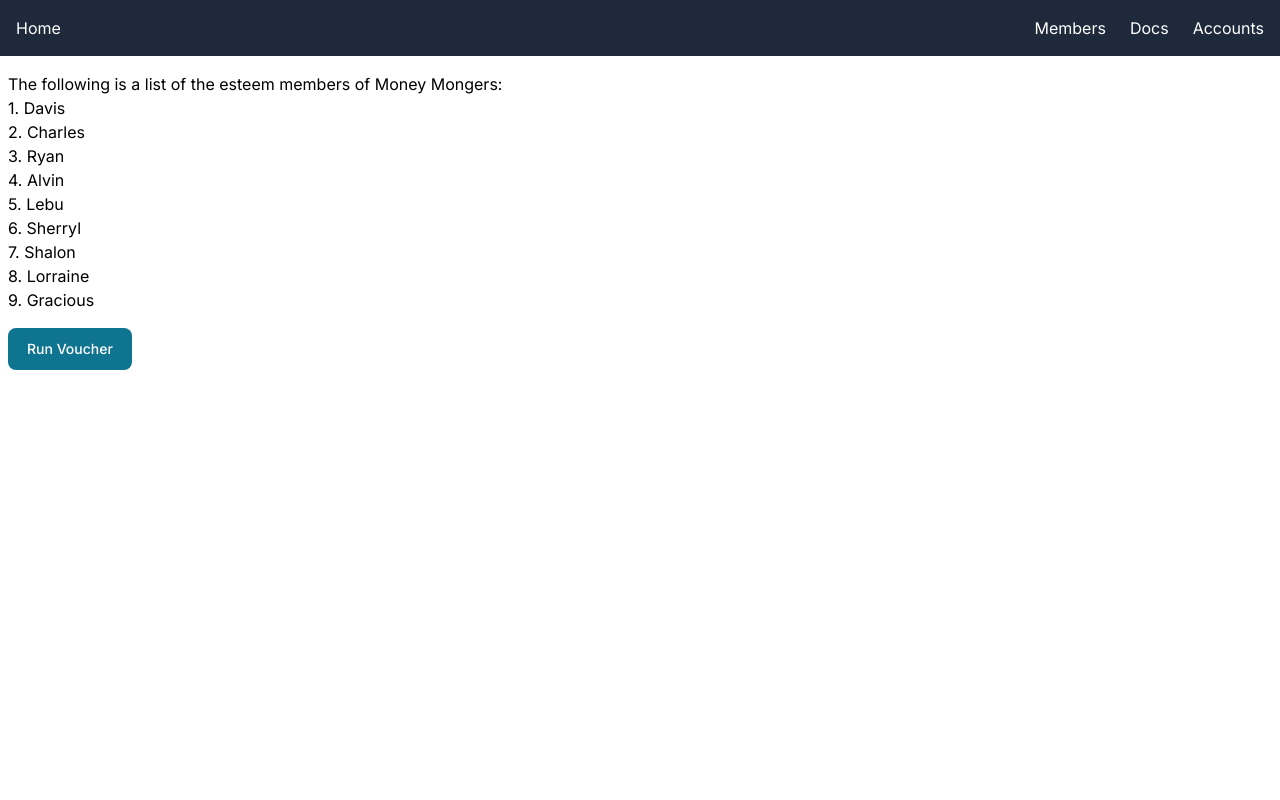
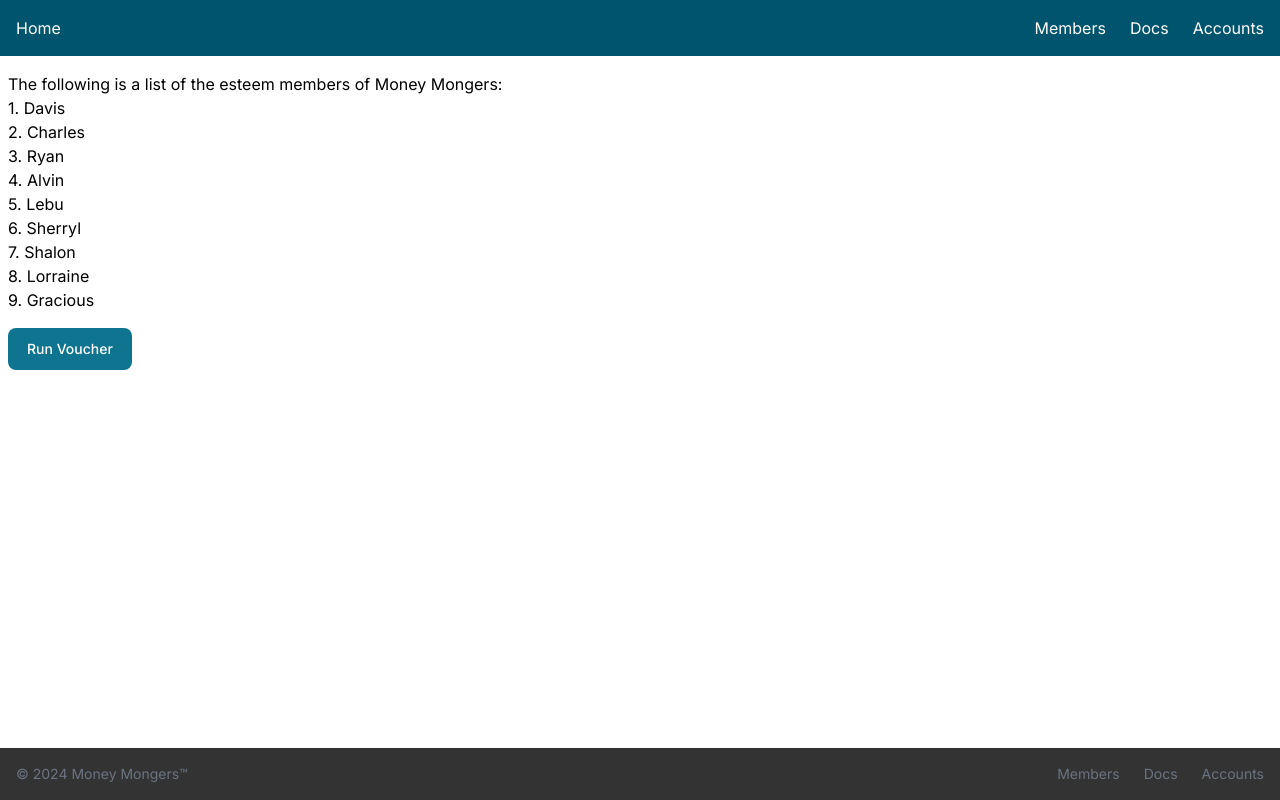
Before and after one commit to CharlieAlbert/money-mongers, a Next.js app: page /members in a window 1280 px wide. Built offline with nearby package versions, Linux system fonts and the light colour scheme.

Commit message:
added footer and styled header

```diff
--- /dev/null
+++ b/app/components/footer.tsx
@@ -0,0 +1,36 @@
+import { Footer } from 'flowbite-react'
+import '../style.css'
+
+export function FooterComponent() {
+  interface FooterItem {
+    label: string
+    href?: string
+    onClick?: () => void
+  }
+  const footerItems: FooterItem[] = [
+    { label: 'Members', href: '/members' },
+    { label: 'Docs', href: '/docs' },
+    { label: 'Accounts', href: '/accounts' }
+  ]
+
+  function CurrentYear(): number | undefined {
+    const date = new Date()
+    const year = date.getFullYear()
+    return year
+  }
+
+  return (
+    <Footer className='custom-footer'>
+      <Footer.Copyright href='#' by='Money Mongers™' year={CurrentYear()} />
+      <Footer.LinkGroup>
+        {footerItems.map((item, index) =>
+          item.href ? (
+            <Footer.Link key={index} href={item.href}>
+              {item.label}
+            </Footer.Link>
+          ) : null
+        )}
+      </Footer.LinkGroup>
+    </Footer>
+  )
+}
--- a/app/components/header.tsx
+++ b/app/components/header.tsx
@@ -13,7 +13,7 @@ export default function Header() {
     { label: 'Accounts', href: '/accounts' }
   ]
   return (
-    <header className='mb-4 w-full bg-slate-800 p-4 capitalize text-white'>
+    <header className='mb-4 w-full bg-[#00546d] p-4 capitalize text-white'>
       <div className='flex items-center justify-between'>
         <div>
           <Link href='/'>Home</Link>
--- a/app/layout.tsx
+++ b/app/layout.tsx
@@ -1,7 +1,9 @@
 import type { Metadata } from 'next'
 import { Inter } from 'next/font/google'
 import './globals.css'
+import './style.css'
 import Header from './components/header'
+import { FooterComponent } from './components/footer'
 
 const inter = Inter({ subsets: ['latin'] })
 
@@ -17,9 +19,10 @@ export default function RootLayout({
 }>) {
   return (
     <html lang='en'>
-      <body className={`${inter.className}`}>
+      <body className={`${inter.className} page-container`}>
         <Header />
-        {children}
+        <main className='content'>{children}</main>
+        <FooterComponent />
       </body>
     </html>
   )
--- a/app/members/page.tsx
+++ b/app/members/page.tsx
@@ -1,5 +1,6 @@
 import Link from 'next/link'
 import { Button } from 'flowbite-react'
+import '../style.css'
 
 export default function Mti() {
   const strings = [
@@ -14,7 +15,7 @@ export default function Mti() {
     'Gracious'
   ]
   return (
-    <div className='container m-2'>
+    <div className='content container px-2'>
       <h2>The following is a list of the esteem members of Money Mongers:</h2>
       <ul>
         {strings.map((name, i) => (
--- a/app/members/random/layout.tsx
+++ b/app/members/random/layout.tsx
@@ -2,7 +2,7 @@ export default function RandomLayout({
   children
 }: Readonly<{ children: React.ReactNode }>) {
   return (
-    <div className='m-2'>
+    <div className='p-2'>
       <h2>This is the random list of members with the winning vouchers:</h2>
       <div>{children}</div>
     </div>
--- a/app/members/random/loading.tsx
+++ /dev/null
@@ -1,7 +0,0 @@
-'use client'
-
-import { Spinner } from 'flowbite-react'
-
-export default function Loading() {
-  return <Spinner color='info' aria-label='Default status example' />
-}
--- /dev/null
+++ b/app/style.css
@@ -0,0 +1,23 @@
+html,
+body {
+  height: 100%;
+  margin: 0;
+}
+
+#root,
+.page-container {
+  display: flex;
+  flex-direction: column;
+  min-height: 100vh;
+}
+
+.content {
+  flex: 1;
+}
+
+.custom-footer {
+  background-color: #333; /* Replace with your desired background color */
+  color: #fff; /* Adjust text color if needed */
+  padding: 1rem; /* Optional: Add some padding */
+  border-radius: 0;
+}
```
